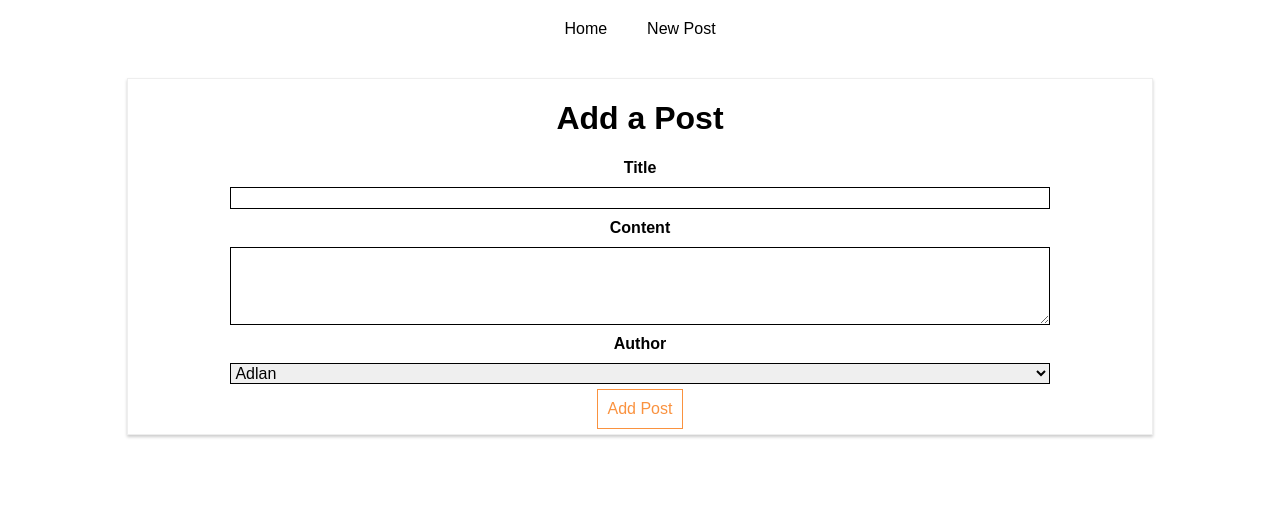
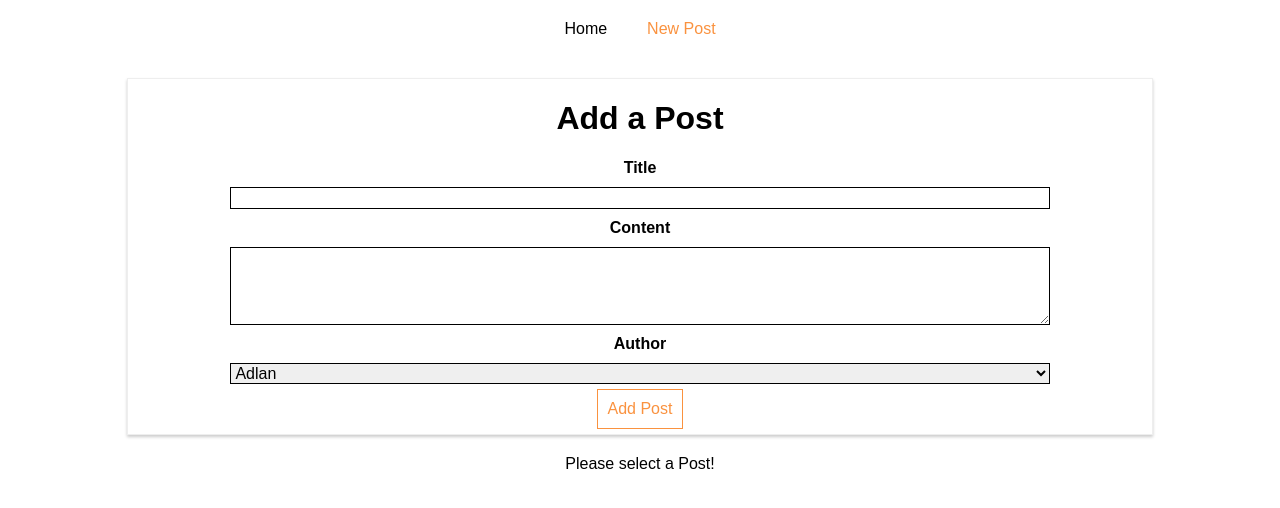
Before and after one commit to Vainakh/Blog_, a React (Create React App) app: page /new-post in a window 1280 px wide. Shown: the top 508 px of the page. Built offline with nearby package versions, Linux system fonts and the light colour scheme.

Commit message:
Passing route parameters

```diff
--- a/src/components/Post/Post.js
+++ b/src/components/Post/Post.js
@@ -1,5 +1,4 @@
 import React from 'react';
-
 import './Post.css';
 
 const post = (props) => (
--- a/src/containers/Blog/Blog.css
+++ b/src/containers/Blog/Blog.css
@@ -17,6 +17,7 @@
 }
 
 .Blog a:hover,
-.Blog a:active {
+.Blog a:active,
+.Blog a.active {
     color: #fa923f;
 }
--- a/src/containers/Blog/Blog.js
+++ b/src/containers/Blog/Blog.js
@@ -2,26 +2,32 @@
 import './Blog.css';
 import Posts from './Posts/Posts';
 import NewPost from './NewPost/NewPost';
-import {Route, Link} from 'react-router-dom';
+import {Route, NavLink} from 'react-router-dom';
+import FullPost from './FullPost/FullPost';
 
 class Blog extends Component {
-
     render () {
-
         return (
             <div className="Blog">
             <header>
                 <nav>
                     <ul>
                         <li>
-                            <Link to="/">Home</Link>
+                            <NavLink
+                                to="/"
+                                exact
+                                activeClassName="my-active"
+                                activeStyle={{
+                                    color: "#FA923F",
+                                    textDecoration: "underline"
+                                }}>Home</NavLink>
                         </li>
                         <li>
-                            <Link to={{
+                            <NavLink to={{
                                 pathname: "/new-post",
                                 hash: "#submit",
                                 search: "?quick-submit=true"
-                            }}>New Post</Link>
+                            }}>New Post</NavLink>
                         </li>
                     </ul>
                 </nav>
@@ -30,7 +36,8 @@
                 <Route path="/" render={() => <h1>New Post 1</h1>}/>
                 <Route path="/new-post" render={() => <h1>New Post</h1>}/> */}
                 <Route path="/" exact component={Posts}/>
-                <Route path="/new-post" exact component={NewPost}/>
+                <Route path="/new-post" component={NewPost}/>
+                <Route path="/:id" exact component={FullPost}/>
             </div>
         );
     }
--- a/src/containers/Blog/NewPost/NewPost.js
+++ b/src/containers/Blog/NewPost/NewPost.js
@@ -8,6 +8,11 @@
         content: '',
         author: 'Adlan'
     }
+
+    componentDidMount () {
+        console.log(this.props);
+    }
+
     postDataHandler = () => {
         const data = {
             title: this.state.title,
@@ -31,7 +36,7 @@
                 <label>Author</label>
                 <select value={this.state.author} onChange={(event) => this.setState({author: event.target.value})}>
                     <option value="Adlan">Adlan</option>
-                    <option value="Manu">Manu</option>
+                    <option value="Jay">Jay</option>
                 </select>
                 <button onClick={this.postDataHandler}>Add Post</button>
             </div>
--- a/src/containers/Blog/Posts/Posts.js
+++ b/src/containers/Blog/Posts/Posts.js
@@ -2,6 +2,7 @@
 import axios from '../../../axios';
 import Post from '../../../components/Post/Post';
 import './Posts.css';
+import {Link} from 'react-router-dom';
 
 class Posts extends Component {
   state = {
@@ -9,6 +10,7 @@
   }
 
   componentDidMount() {
+    console.log(this.props)
     axios.get("/posts")
     .then(response => {
         const posts = response.data.slice(0, 4);
@@ -34,12 +36,15 @@
     let posts = <p style={{textAlign: "center"}}>Something went wrong!</p>
         if(!this.state.error) {
             posts = this.state.posts.map(post => {
-                return <Post
-                            key={post.id}
-                            title={post.title}
-                            author={post.author}
-                            clicked={() => this.postSelectedHandler(post.id)}
-                        />;
+                return (
+                <Link to={"/" + post.id} key={post.id}>
+                  <Post
+                    title={post.title}
+                    author={post.author}
+                    clicked={() => this.postSelectedHandler(post.id)}
+                    />
+                </Link>
+                )
             });
         }
     return (
```
Lines whose indentation alone changed are shown as unchanged.
